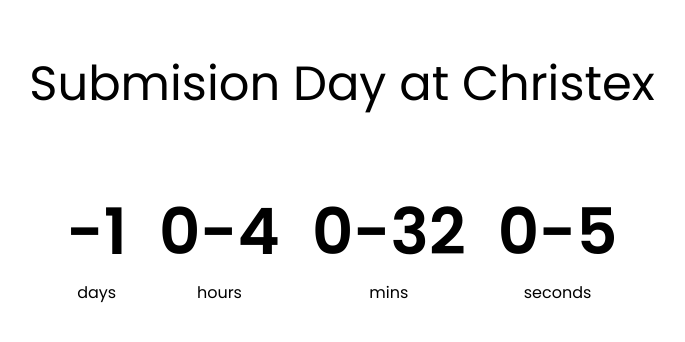
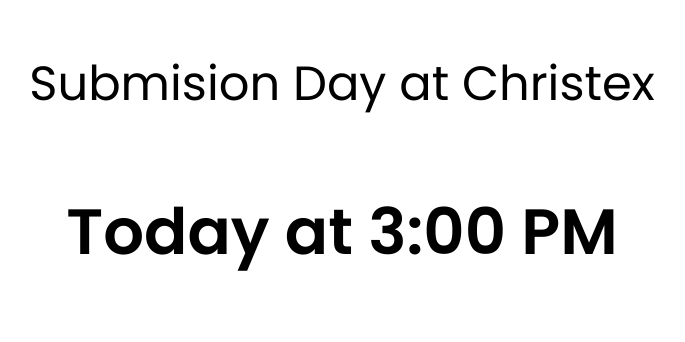
Before and after one commit to Eng-Sillah/countDownTimmer, a plain HTML site: page index.html in a window 1280 px wide. Shown: the whole page, without its empty margins (298-983 px from the left). Drawn offline with Linux system fonts and the light colour scheme.

Commit message:
Update Countdown

```diff
--- a/index.html
+++ b/index.html
@@ -11,7 +11,7 @@
         <h1>Submision Day at Christex</h1>
 
         <div class="countdown-container">
-            <div class="countdown-el days-c">
+            <!-- <div class="countdown-el days-c">
                 <p class="big-text" id="days">0</p>
                 <span>days</span>
             </div>
@@ -26,7 +26,8 @@
             <div class="countdown-el seconds-c">
                 <p class="big-text" id="seconds">0</p>
                 <span>seconds</span>
-            </div>
+            </div> -->
+            <h1>Today at 3:00 PM</h1>
         </div>
     </body>
 </html>
--- a/style.css
+++ b/style.css
@@ -31,6 +31,12 @@ h1 {
     margin-top: 2rem; /* Add margin to center the countdown elements */
 }
 
+.countdown-container h1 {
+    font-size: 4rem;
+    font-weight: bolder;
+    margin: 0;
+    padding: 0;
+}
 .big-text {
     font-weight: bold;
     font-size: 4rem; /* Adjust font size for smaller screens */
```
